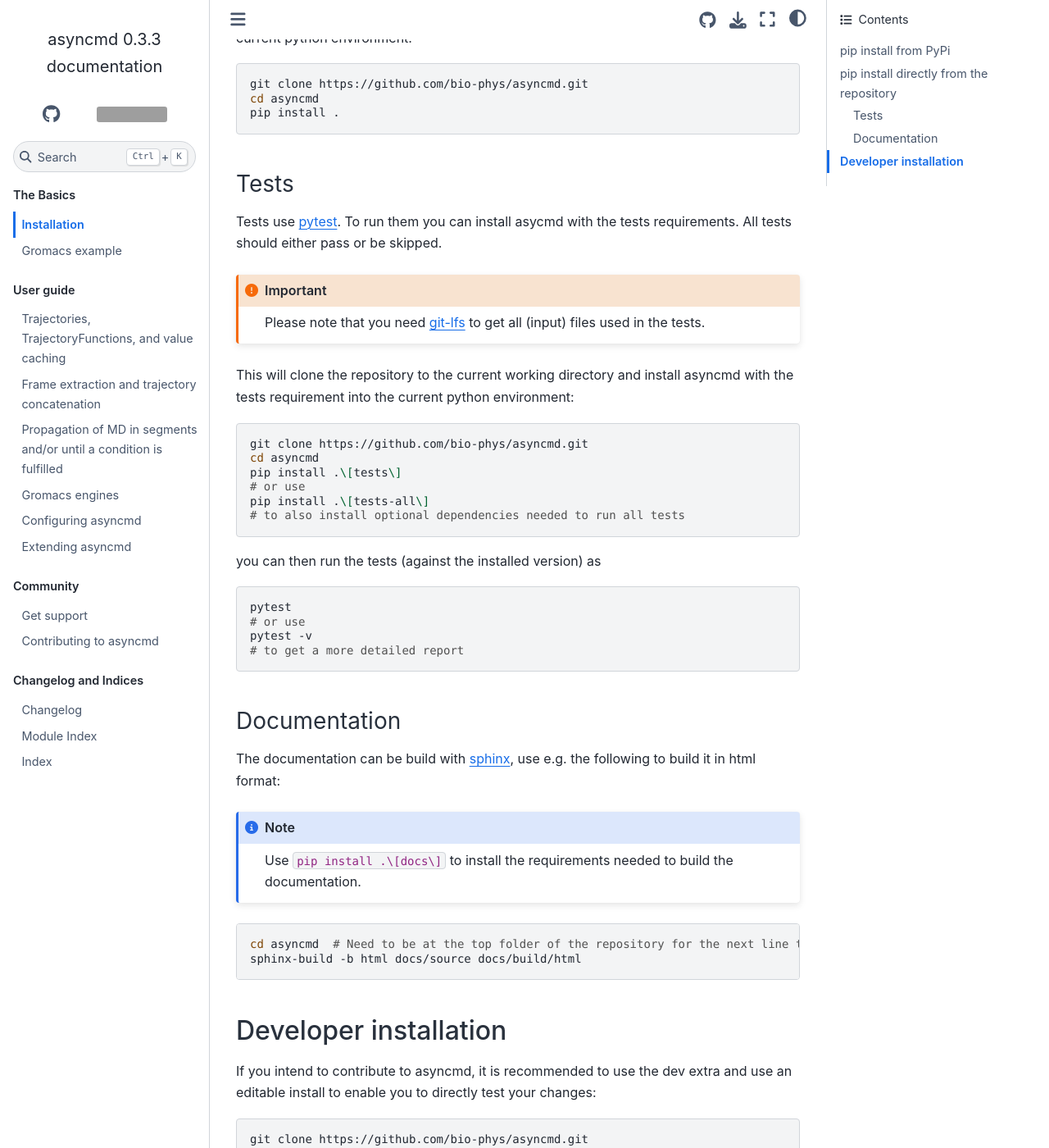
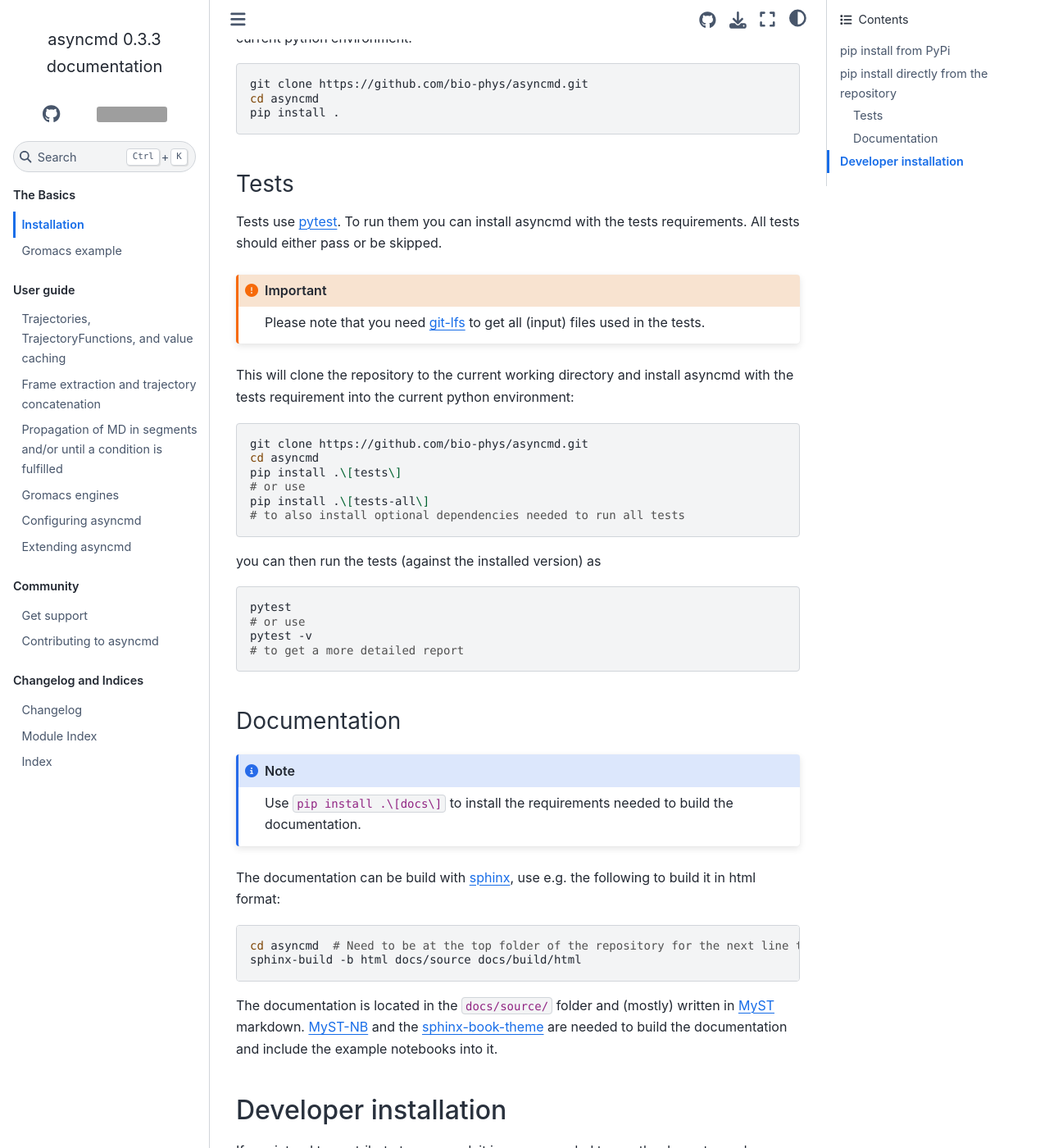
Before and after one commit to bio-phys/asyncmd, a Sphinx documentation site: the page built from docs/source/usage/installation.md, in a window 1280 px wide and 1400 px high, scrolled down 766 px. Shown: the whole window at 82% size. Built offline with Sphinx 7.4.7 and the Sphinx Book theme 1.1.4, drawn with Linux system fonts in a browser that asks for light colours; pages that are not in the unit, such as notebooks, are missing from menus; some of the changed text lies outside the part shown; grey boxes are pictures that could not be loaded.

Commit message:
Notebook updates (#39)
* Add jupyterlab as dev dependency

* Update all example notebooks: define useful variables (e.g. engine_kwargs and mdrun_extra_args) to be used throughout the notebooks, remove unused imports, suppress unecessary warnings, improve spelling and structure. WEightedEnsemble notebook: Change the sampled transition to high barrier along psi to make it more obvious that WE concentrates the sampling, also add a paragraph explaining this and on why we might get lucky and observe a transition along phi in the EQ (but possibly not in the WE).

````diff
--- a/docs/source/conf.py
+++ b/docs/source/conf.py
@@ -103,5 +103,10 @@
                     "members": False,
                            }
 
+# -- Options for MyST (Parser)
+
+myst_enable_extensions = ["dollarmath", "amsmath",  # enable math rendering
+                          ]
+
 # -- Options for MyST-NB
 nb_execution_mode = "off"  # render the notebooks as they are in the repository
--- a/docs/source/usage/installation.md
+++ b/docs/source/usage/installation.md
@@ -29,7 +29,7 @@
 (tests-installation)=
 ### Tests
 
-Tests use [pytest]. To run them you can install asycmd with the tests requirements. All tests should either pass or be skipped.
+Tests use [pytest]. To run them you can install asyncmd with the tests requirements. All tests should either pass or be skipped.
 
 ```{important}
 Please note that you need [git-lfs] to get all (input) files used in the tests.
@@ -58,16 +58,19 @@
 (documentation-installation)=
 ### Documentation
 
-The documentation can be build with [sphinx], use e.g. the following to build it in html format:
-
 ```{note}
 Use ```pip install .\[docs\]``` to install the requirements needed to build the documentation.
 ```
+
+The documentation can be build with [sphinx], use e.g. the following to build it in html format:
 
 ```bash
 cd asyncmd  # Need to be at the top folder of the repository for the next line to work
 sphinx-build -b html docs/source docs/build/html
 ```
+
+The documentation is located in the `docs/source/` folder and (mostly) written in [MyST] markdown.
+[MyST-NB] and the [sphinx-book-theme] are needed to build the documentation and include the example notebooks into it.
 
 (developer-installation)=
 ## Developer installation
@@ -80,7 +83,9 @@
 pip install -e .\[dev\]
 ```
 
-This will, in addition to the requirements to run the tests and to build the documentation, install [coverage] and its [pytest-cov] plugin such that you have an idea of the test coverage for your newly added code. To get a nice html coverage report you can run the tests as
+This will, in addition to the requirements to run the tests and to build the documentation, install [jupyterlab] such that you can easily contribute to the example notebooks.
+It will also install [coverage] and its [pytest-cov] plugin such that you have an idea of the test coverage for your newly added code.
+To get a nice html coverage report you can run the tests as
 
 ```bash
 pytest --cov=asyncmd --cov-report=html
@@ -89,8 +94,12 @@
 [coverage]: https://pypi.org/project/coverage/
 [git-lfs]: https://git-lfs.com/
 [GROMACS]: https://www.gromacs.org/
+[jupyterlab]: https://jupyterlab.readthedocs.io/en/stable/
+[MyST]: https://mystmd.org/
+[MyST-NB]: https://myst-nb.readthedocs.io/en/latest/
 [PyPi]: https://pypi.org/project/asyncmd/
 [pytest]: https://docs.pytest.org/en/latest/
 [pytest-cov]: https://pypi.org/project/pytest-cov/
 [SLURM]: https://slurm.schedmd.com/documentation.html
 [sphinx]: https://www.sphinx-doc.org/en/master/index.html
+[sphinx-book-theme]: https://sphinx-book-theme.readthedocs.io/en/stable/
````
Also changed, not shown: docs/source/guide/frame_extraction_and_trajectory_concatenation.md (+1 -0 lines), pyproject.toml (+5 -3 lines), 9 other files.
